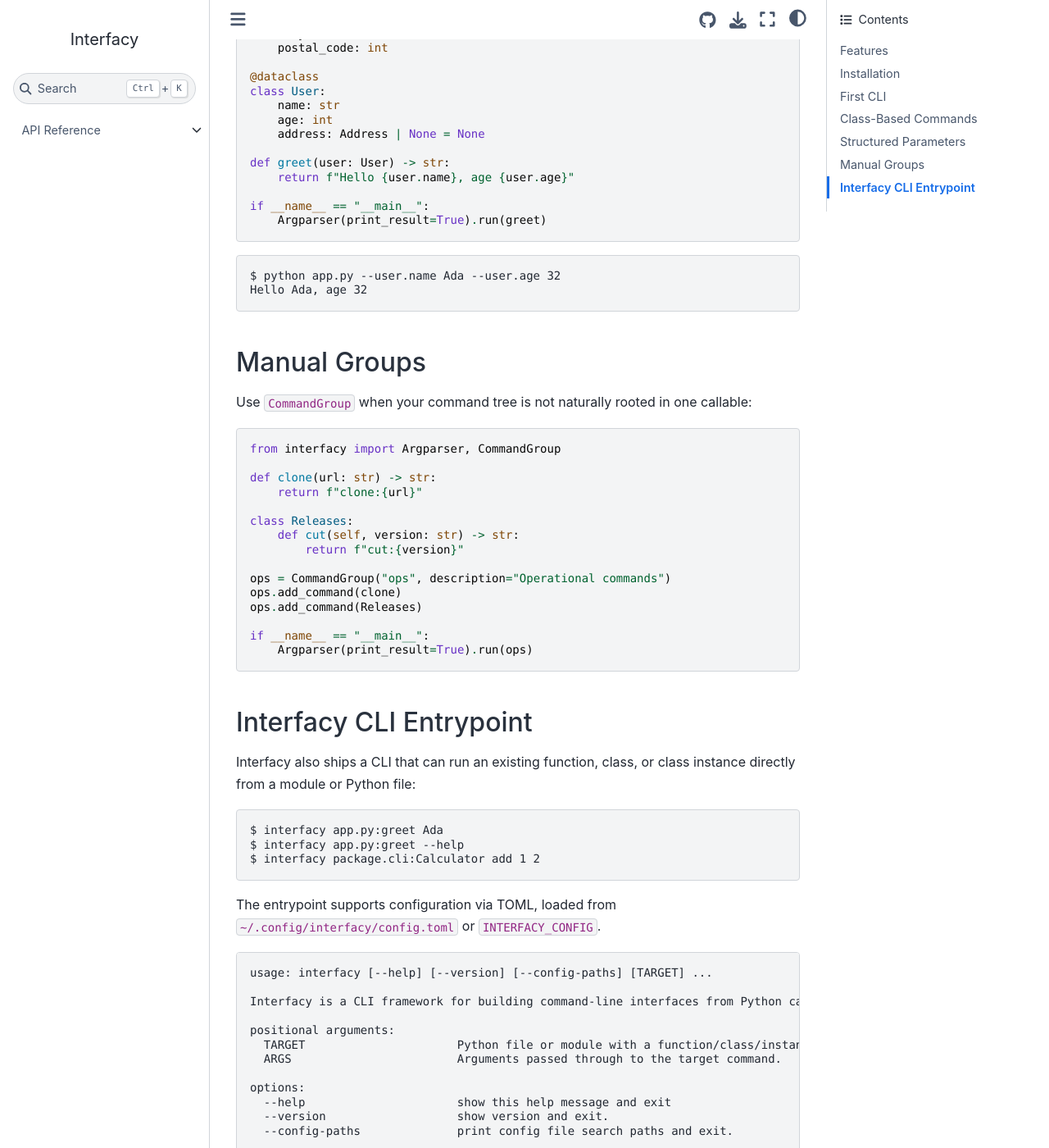
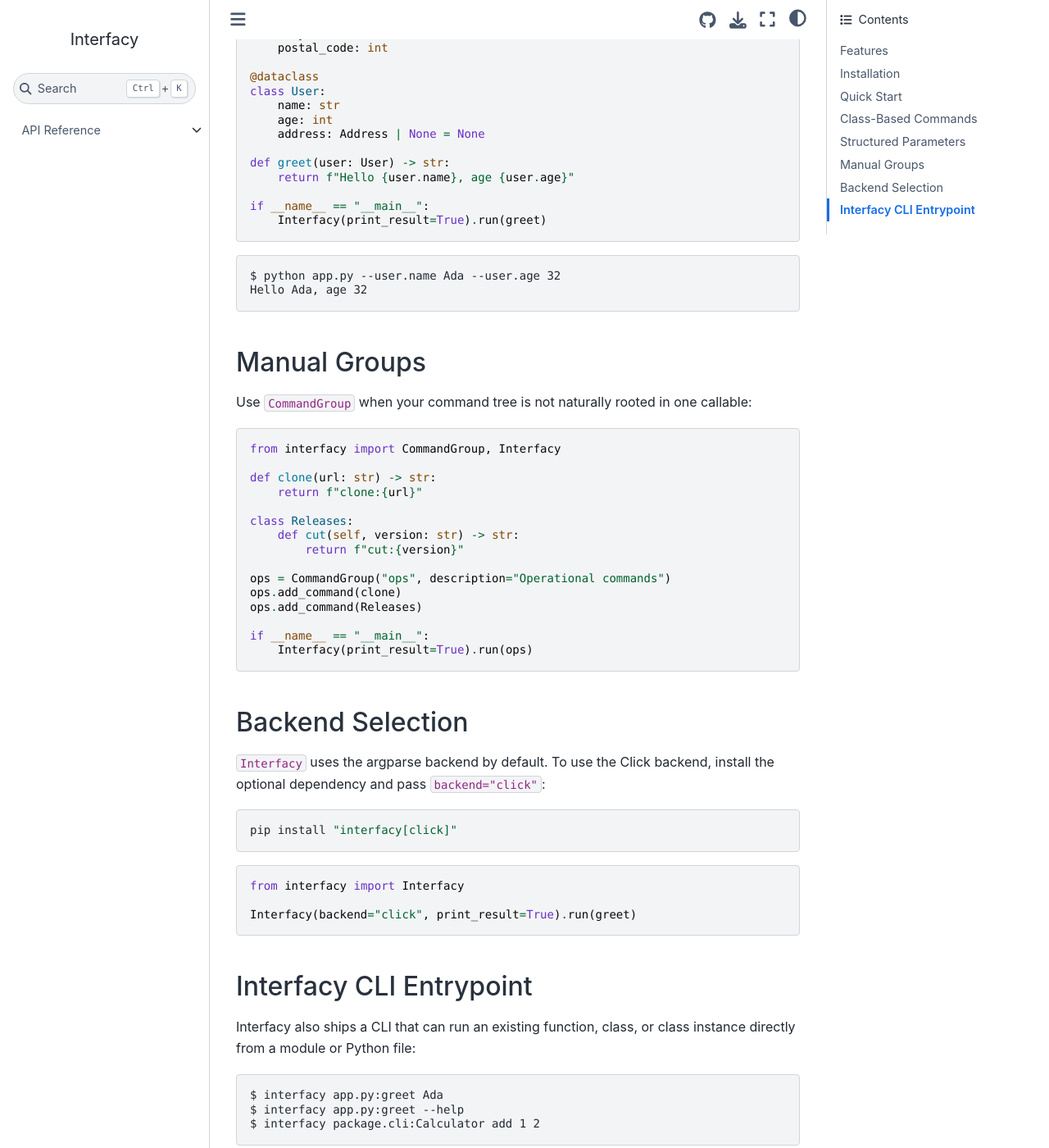
Before and after one commit to zigai/interfacy, a Sphinx documentation site: the page built from docs/index.md, in a window 1280 px wide and 1400 px high, scrolled down 2333 px. Shown: the whole window at 82% size. Built offline with Sphinx 7.4.7 and the Sphinx Book theme 1.1.4, drawn with Linux system fonts in a browser that asks for light colours; some of the changed text lies outside the part shown.

Commit message:
docs: Update README and API docs for Interfacy entry point

````diff
--- a/README.md
+++ b/README.md
@@ -41,17 +41,17 @@
 uv add "git+https://github.com/zigai/interfacy.git"
 ```
 
-## First CLI
+## Quick Start
 
 ```python
-from interfacy import Argparser
+from interfacy import Interfacy
 
 def greet(name: str, times: int = 1) -> str:
     """Return a greeting."""
     return " ".join([f"Hello, {name}!" for _ in range(times)])
 
 if __name__ == "__main__":
-    Argparser(print_result=True).run(greet)
+    Interfacy(print_result=True).run(greet)
 ```
 
 ```text
@@ -69,7 +69,7 @@
 Classes become command namespaces. `__init__` parameters live at the command level and public methods become subcommands.
 
 ```python
-from interfacy import Argparser
+from interfacy import Interfacy
 
 class Calculator:
     def __init__(self, precision: int = 2) -> None:
@@ -82,7 +82,7 @@
         return round(a * b, self.precision)
 
 if __name__ == "__main__":
-    Argparser(print_result=True).run(Calculator)
+    Interfacy(print_result=True).run(Calculator)
 ```
 
 ```text
@@ -96,7 +96,7 @@
 
 ```python
 from dataclasses import dataclass
-from interfacy import Argparser
+from interfacy import Interfacy
 
 @dataclass
 class Address:
@@ -113,7 +113,7 @@
     return f"Hello {user.name}, age {user.age}"
 
 if __name__ == "__main__":
-    Argparser(print_result=True).run(greet)
+    Interfacy(print_result=True).run(greet)
 ```
 
 ```text
@@ -126,7 +126,7 @@
 Use `CommandGroup` when your command tree is not naturally rooted in one callable:
 
 ```python
-from interfacy import Argparser, CommandGroup
+from interfacy import CommandGroup, Interfacy
 
 def clone(url: str) -> str:
     return f"clone:{url}"
@@ -140,7 +140,22 @@
 ops.add_command(Releases)
 
 if __name__ == "__main__":
-    Argparser(print_result=True).run(ops)
+    Interfacy(print_result=True).run(ops)
+```
+
+## Backend Selection
+
+`Interfacy` uses the argparse backend by default. To use the Click backend,
+install the optional dependency and pass `backend="click"`:
+
+```bash
+pip install "interfacy[click]"
+```
+
+```python
+from interfacy import Interfacy
+
+Interfacy(backend="click", print_result=True).run(greet)
 ```
 
 ## Interfacy CLI Entrypoint
````
Also changed, not shown: docs/api/parsers.md (+10 -21 lines), docs/api/support.md (+1 -1 lines).
